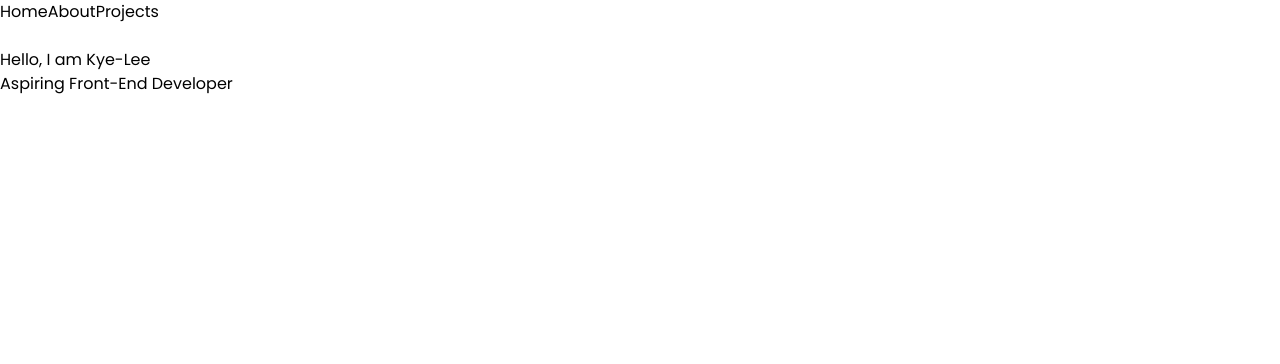
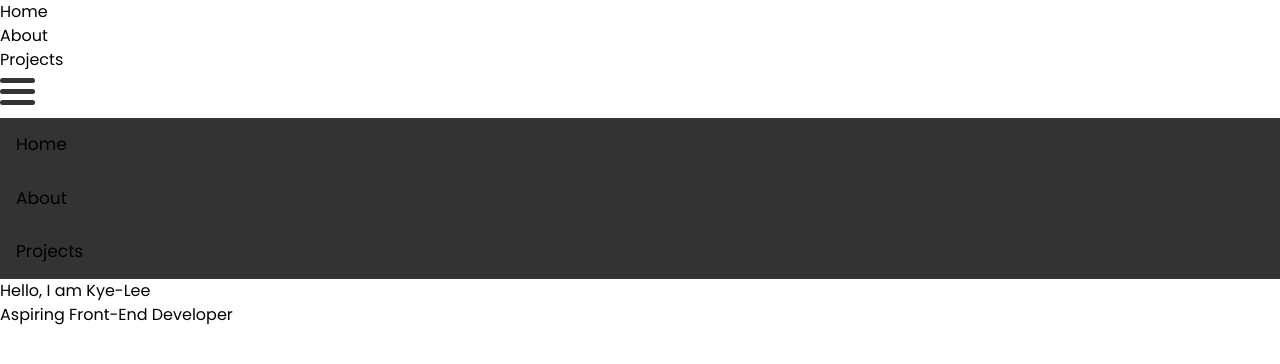
Before and after one commit to kl810/personal-portfolio-nextjs, a Next.js app: page / in a window 1280 px wide. Shown: the top 364 px of the page. Built offline with nearby package versions, Linux system fonts and the light colour scheme.

Commit message:
created toggle menu button, transforms to cross when opened

```diff
--- a/src/app/about/page.tsx
+++ b/src/app/about/page.tsx
@@ -1,3 +1,3 @@
-export default function Page() {
+export default function About() {
     return <p>About Page</p>
 }
--- /dev/null
+++ b/src/app/components/navigation/hamburger/index.tsx
@@ -0,0 +1,134 @@
+import Link from "next/link";
+
+interface HamburgerProps {
+    isOpen: boolean
+}
+
+export default function Hamburger({isOpen}: HamburgerProps) {
+    return (
+        <>
+            <div className="hamburger">
+                <div className="bar bar1"></div>
+                <div className="bar bar2"></div>
+                <div className="bar bar3"></div>
+            </div>
+            <div className="menu">
+                <ul >
+                    <li className="menu-links">
+                        <Link href="/">
+                            <p>Home</p>
+                        </Link>
+                    </li>
+                    <li className="menu-links">
+                        <Link href="/about">
+                            <p>About</p>
+                        </Link>
+                    </li>
+                    <li className="menu-links">
+                        <Link href="/projects">
+                            <p>Projects</p>
+                        </Link>
+                    </li>
+                </ul>
+            </div>
+
+            <style jsx>{`
+                .hamburger{
+                    display: inline-block;
+                    cursor: pointer;
+                }
+
+                .bar {
+                    width: 35px;
+                    height: 5px;
+                    border-radius: 10px;
+                    background-color: #333;
+                    margin: 6px 0;
+                    transition: 0.4s;
+                }
+
+                .bar1 {
+                    transform: ${isOpen ? 'rotate(45deg) translate(0, 15px)': 'rotate(0)'}
+                }
+
+                .bar2 {
+                    opacity: ${isOpen ? 0 : 1}
+                }
+
+                .bar3 {
+                    transform: ${isOpen ? 'rotate(-45deg) translate(0, -15px)': 'rotate(0)'}
+                }
+
+                .menu {
+                    display: ${isOpen ? 'block' : 'none'}
+                    overflow: hidden;
+                    background-color: #333;
+                    position: relative;
+                }
+
+                .menu-links {
+                    padding: 14px 16px;
+                    text-decoration: none;
+                    font-size: 17px;
+                    display: block;
+                }
+
+                .menu-links:hover {
+                    background-color: #ddd;
+                    color: black;
+                }
+
+                .active {
+                    background-color: #04AA6D;
+                    color: white;
+                }
+            `}</style>
+        </>
+    )
+}
+
+
+// import Link from "next/link";
+
+// interface SidebarProps {
+//     isOpen: boolean;
+//     toggle: () => void;
+// }
+
+// const Sidebar = ({isOpen, toggle,}: SidebarProps): JSX.Element => {
+//   return (
+//     <>
+//       <div
+//         className="sidebar-container fixed w-full h-full overflow-hidden justify-center bg-white grid pt-[120px] left-0 z-10"
+//         style={{
+//           opacity: `${isOpen ? "1" : "0"}`,
+//           top: ` ${isOpen ? "0" : "-100%"}`,
+//         }}
+//       >
+//         <button className="absolute right-0 p-5" onClick={toggle}>
+//         {/* Close icon */}
+//           <svg xmlns="http://www.w3.org/2000/svg" width="48" height="48" viewBox="0 0 24 24">
+//             <path
+//               fill="currentColor"
+//               d="M19 6.41L17.59 5L12 10.59L6.41 5L5 6.41L10.59 12L5 17.59L6.41 19L12 13.41L17.59 19L19 17.59L13.41 12L19 6.41Z"
+//             />
+//           </svg>
+//         </button>
+
+        // <ul className="sidebar-nav text-center leading-relaxed text-xl">
+        //   <li>
+        //     <Link href="/" onClick={toggle}><p>Home</p></Link>
+        //   </li>
+        //   <li>
+        //     <Link href="/about" onClick={toggle}><p>About</p></Link>
+        //   </li>
+        //   <li>
+        //     <Link href="/projects" onClick={toggle}><p>Projects</p></Link>
+        //   </li>
+        // </ul>
+//       </div>
+//     </>
+//   );
+// };
+
+// export default Sidebar;
--- /dev/null
+++ b/src/app/components/navigation/navbar/index.tsx
@@ -0,0 +1,47 @@
+'use client'
+
+import React from "react";
+import Link from "next/link";
+import Hamburger from "../hamburger";
+import {useState} from "react";
+
+const Navbar = () => {
+    const [isOpen, setIsOpen] = useState(false);
+
+    const toggleHamburger = () => {
+        setIsOpen(!isOpen);
+    };
+
+    return (
+      <>
+        <div className="w-full h-20 bg-emerald-800 sticky top-0">
+          <div className="container mx-auto px-4 h-full">
+            <div className="navigation flex justify-between items-center h-full">
+                <ul className="hidden md:flex gap-x-6 text-white float-right"> {/*float-right not working */}
+                    <li>
+                        <Link href="/">
+                            <p>Home</p>
+                        </Link>
+                    </li>
+                    <li>
+                        <Link href="/about">
+                            <p>About</p>
+                        </Link>
+                    </li>
+                    <li>
+                        <Link href="/projects">
+                            <p>Projects</p>
+                        </Link>
+                    </li>
+                </ul>
+                <div className="hamburger md:hidden" onClick={toggleHamburger}>
+                    <Hamburger isOpen={isOpen}/>
+                </div>
+            </div>
+          </div>
+        </div>
+      </>
+    );
+  };
+
+  export default Navbar;
--- a/src/app/layout.tsx
+++ b/src/app/layout.tsx
@@ -1,6 +1,7 @@
 import type { Metadata } from "next";
 import '@/app/ui/global.css';
 import { poppins } from "./ui/fonts";
+import Navbar from "./components/navigation/navbar";
 
 
 export const metadata: Metadata = {
@@ -16,6 +17,7 @@ export default function RootLayout({
   return (
     <html lang="en">
       <body className={`${poppins.className} antialiased`}>
+        <Navbar />
         {children}
       </body>
     </html>
--- a/src/app/page.tsx
+++ b/src/app/page.tsx
@@ -1,31 +1,10 @@
-import Image from "next/image";
+'use client'
+
 
 export default function Home() {
   return (
-    <div className="bg-white dark:bg-gray-900">
-      <header className="flex items-center justify-end py-8 px-40">
-        <div className="">
-          <a className="p-2 sm-p4 font-medium text-gray-900 dark:text-gray-100" href="/">
-            Home
-          </a>
-          <a className="p-2 sm-p4 font-medium text-gray-900 dark:text-gray-100" href="/about">
-            About
-          </a>
-          <a className="p-2 sm-p4 font-medium text-gray-900 dark:text-gray-100" href="/projects">
-            Projects
-          </a>
-        </div>
-        <button
-          aria-label="Toggle Dark Mode"
-          type="button"
-          className="ml-1 mr-1 h-8 w-8 rounded p-1 sm:ml-4">
-            <svg xmlns="http://www.w3.org/2000/svg" viewBox="0 0 20 20" fill="currentColor" className="text-gray-900 dark:text-gray-100">
-              <svg stroke="currentColor" fill="currentColor" strokeWidth="0" viewBox="0 0 512 512" className="fade-in text-xl" height="1em" width="1em" xmlns="http://www.w3.org/2000/svg">
-                <path d="M195 125c0-26.3 5.3-51.3 14.9-74.1C118.7 73 51 155.1 51 253c0 114.8 93.2 208 208 208 97.9 0 180-67.7 202.1-158.9-22.8 9.6-47.9 14.9-74.1 14.9-106 0-192-86-192-192z">
-                </path>
-              </svg>
-            </svg>
-        </button>
+    <div>
+      <header>
 
       </header>
       <main>
--- a/src/app/projects/page.tsx
+++ b/src/app/projects/page.tsx
@@ -1,3 +1,3 @@
-export default function Page() {
+export default function Projects() {
     return <p>Projects page</p>
 }
```
Also changed, not shown: package.json (+5 -5 lines), src/app/components/navigation/index.tsx (added, +22 -0 lines).
